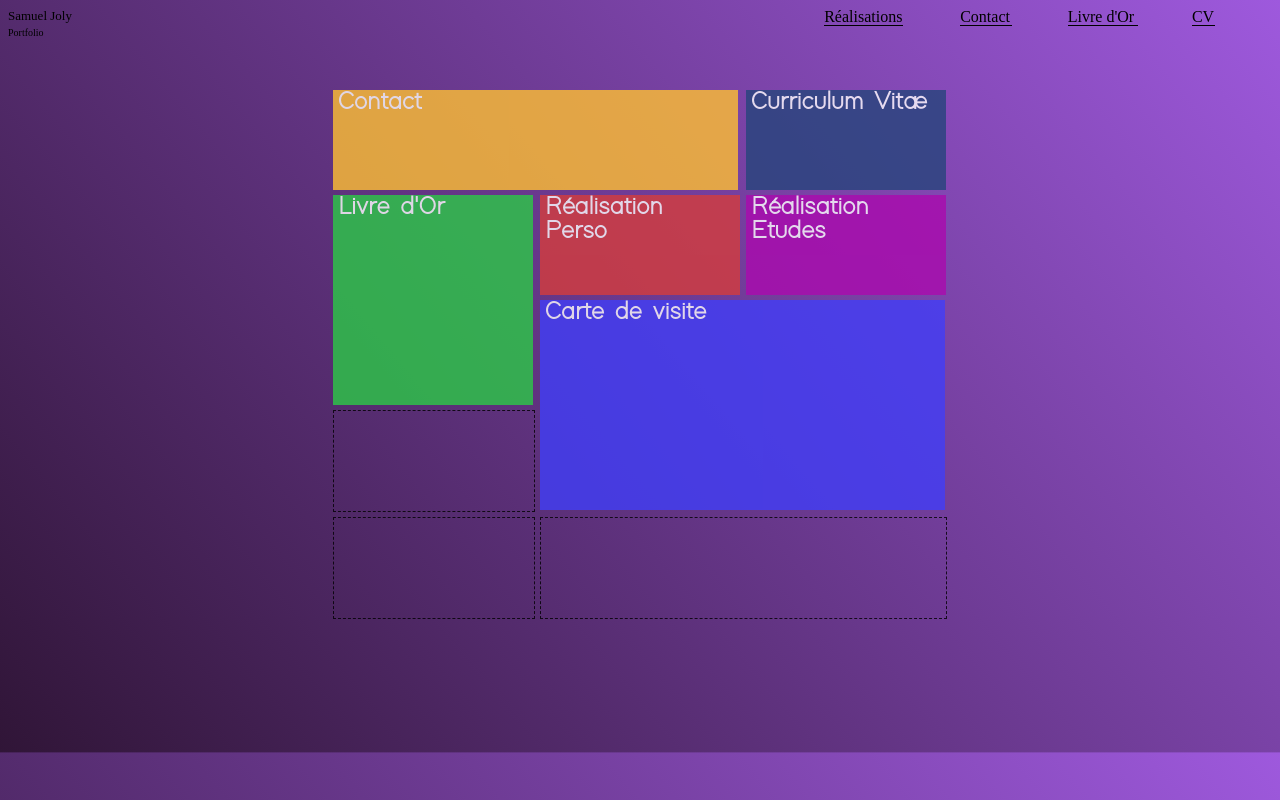
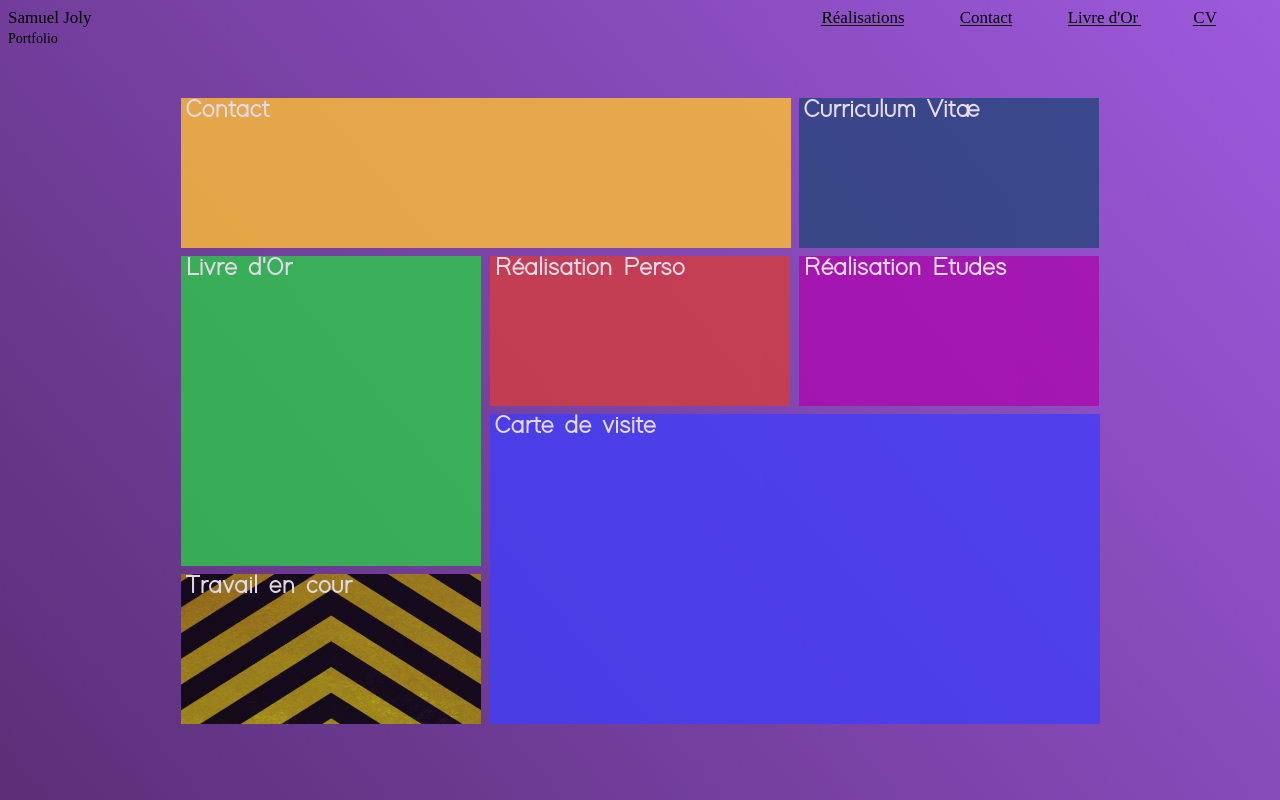
Before and after one commit to samuel-joly/Portfolio-V2, a PHP site: the page made by index.php in a window 1280 px wide. Run offline with PHP 8.4, Linux system fonts and the light colour scheme.

Commit message:
Resizing, trying to responsive, visit-card,Livre-or and contact done

```diff
--- a/index.php
+++ b/index.php
@@ -21,7 +21,7 @@
 		<main>
 			<div id="mainContainer">
 
-				<div class="grid-item two-long first-row" id="contact">
+				<div class="grid-item two-long" id="contact">
 
 					<div class="cover">
 						<div class="title-zone">
@@ -32,20 +32,32 @@
 						<article>
 							<h2>Pour toute demande de contact :</h2>
 							<p class="normal-font">Vous pouvez me contacter par <a href="contact.php">Ici</a> ou par mail sur <a href="mailto:samueljoly0@gmail.com">samueljoly0@gmail.com</a></p>
+							<div id="contact-dispo">
+								<ul id="contact-dispo-left">
+									<li class="normal-font">Réponse ASAP</li>
+									<li class="normal-font">Dispo 24/24-7/7</li>
+								</ul>
+								<ul>
+									<li>Actuellement en recherche d'un projet pro</li>
+									<li>Si vous voulez en parler <a href="contact.php">faites le moi savoir</a></li>
+								</ul>
+							</div>
 						</article>
 					</div>
 
 				</div>
 
-				<div class="grid-item first-row" id="curriculum">
+				<div class="grid-item" id="curriculum">
 
 					<div class="cover">
+						<div class="title-zone">
+							<h1>Curriculum Vitæ</h1>
+							<a href="curriculum.php" class="a-btn">Par ici</a>
+						</div>
 
-						<h1>Curriculum Vitæ</h1>
 						<article id="cv-article">
-							<h2>Mon cursus</h2>
-							<p class="normal-font"> Mes histoires professionnelles et universitaires</p>
-							<a href="curriculum.php" class="a-btn" id="cv-btn">Par ici</a>
+							<h2>Mon cursus personnel et scolaire</h2>
+							<p class="normal-font"></p>
 						</article>
 
 					</div>
@@ -138,24 +155,38 @@
 									<a href="https://www.linkedin.com/in/samuel-joly-170a38156/"><img src="Images/linkedIn.png"/></a>
 									<a href="https://github.com/samuel-joly"><img src="Images/gitHub.png"/></a>
 									<a href="https://steamcommunity.com/profiles/76561198100216375/"><img src="Images/steam.png"/></a>
-									<a href="https://www.facebook.com/samuel.joly.756"><img src="Images/facebook.png" style="transform:scale(1.35);position:relative;bottom:0.5px;"/></a>
+									<a href="Azefortwo#3814"><img src="Images/Discord.png"/></a>
+									<a href="https://laplateforme.io"><img src="Images/plateforme.png"/></a>
+									<a href="contact.php" id="contact-link">
+										<span id="contact-link-case">?</span>
+										<p id="contact-link-text">
+											<img src="Images/contactarrow.png"/>
+											Devenons partenaires
+										</p>
+									</a>
 								</div>
 							</div>
 
 							<div id="infos-bottom">
 								<ul>
-									<li><strong>Je veux :</strong> apprendre.</li>
-									<li><strong>Je sais :</strong> apprendre de nouvelles techs.</li>
-									<li><strong>Je suis :</strong> appliqué et curieux dans mon travail.</li>
+									<li><strong>Je veux :</strong> Dévelloper mes connaissances dans le domaine professionnel.</li>
+									<li><strong>Je sais :</strong> Apprendre de mes expériences et de mes pairs.</li>
+									<li><strong>Je suis :</strong> Curieux et motivé dans mon travail.</li>
+									<li><strong>Je dois :</strong> Me diversifier dans les champs d'application de la progammation</li>
+									<li><strong>Je serais:</strong> Ravis d'apprendre a votre cotés.</li>
 								<ul>
 							</div>
 						</article>
 					</div>
 				</div>
 
-				<div class="grid-item border"></div>
-				<div class="grid-item border"></div>
-				<div class="grid-item two-long border"></div>
+				<div class="grid-item" id="actualite">
+					<div class="cover">
+						<h1>Travail en cour</h1>
+						<article>
+						</article>
+					</div>
+				</div>
 			</div>
 		</main>
 
--- a/style.css
+++ b/style.css
@@ -12,12 +12,13 @@
 
 main
 {
+	height:600px;
 	display:flex;
 	justify-content:center;
 	margin-top:50px;
 }
 
-/*----------------- HEADER------------------*/
+/*-------------------------------------------------------------HEADER-----------------------------------------------------------------*/
 
 header
 {
@@ -28,14 +29,14 @@
 #header-title
 {
 	margin:0px;
-	font-size:13px;
+	font-size:17px;
 	color:black;
 	text-decoration:none;
 }
 
 #header-title span
 {
-	font-size:10px;
+	font-size:14px;
 }
 
 #header-title:hover:not(span)
@@ -56,6 +57,7 @@
 	text-decoration:none;
 	display:block;
 	transition:all 0.3s ease;
+	font-size:17px;
 }
 
 header nav a:hover
@@ -81,15 +83,19 @@
 	top:9px;
 }
 
+header nav a:nth-child(2):before
+{
+	width:52px;
+}
 
 header nav a:nth-child(1):before
 {
-	width:79px;
+	width:83px;
 }
 
  header nav a:nth-child(3):before
  {
-	width:70px;
+	width:73px;
  }
 
  header nav a:nth-child(4):before
@@ -98,35 +104,29 @@
  }
 
 
-/*----------------- GRID ------------------*/
+/*-------------------------------------------------------GRID---------------------------------------------------------------*/
 #mainContainer
 {
 	display:grid;
 	grid-template-columns:auto auto auto;
-	grid-column-gap:5px;
-	grid-row-gap:5px;
+	grid-column-gap:8px;
+	grid-row-gap:8px;
 }
-
-.border
-{
-	border:1px dashed black;
-}
-
 
 .grid-item
 {
 	opacity:0.8;
 
-	height:100px;
-	width:200px;
+	height:150px;
+	width:300px;
 
 	transition:all 0.2s ease;
 	font-family: modern;
 	color:white;
 }
 
-.two-long{	grid-column:span 2;	width:405px;  }
-.two-height{  grid-row:span 2;	height:210px;  }
+.two-long{	grid-column:span 2;	width:610px;  }
+.two-height{  grid-row:span 2;	height:310px;  }
 
 .grid-item:hover
 {
@@ -161,9 +161,15 @@
 	color:black;
 }
 
+.grid-item  article a:visited
+{
+	color:black;
+	text-decoration:black;
+}
+
 .normal-font
 {
-	font-size:15px;
+	font-size:17px;
 }
 
 .grid-item article h2
@@ -177,7 +183,7 @@
 {
 	display:flex;
 	justify-content:space-between;
-	margin-bottom:-18px;
+	margin-bottom:-25px;
 }
 
 .a-btn
@@ -244,6 +250,11 @@
 	background:#413ef8;
 }
 
+#actualite .cover
+{
+	background-image:url("Images/actu1.jpg");
+	background-size:100% 100%;
+}
 
 #contact .cover:hover
 {
@@ -275,7 +286,29 @@
 	background:#413ef800;
 }
 
-/*---------------LIVRE-OR-----------------*/
+ #actualite .cover:hover
+{
+	background-image:url("Images/actu.jpg");
+	background-size:100% 100%;
+}
+
+
+/*---------------------------------------------CONTACT---------------------------------------------------------*/
+
+#contact-dispo
+{
+	display:flex;
+	margin-top:-10px;
+}
+
+#contact-dispo-left
+{
+	height:50px;
+	padding-right:25px;
+	border-right:1px solid;
+	border-image:linear-gradient(to top, transparent, black, transparent)  1 100%;
+}
+/*---------------------------------------------LIVRE-OR---------------------------------------------------------*/
 
 #livre-or h2
 {
@@ -362,18 +396,17 @@
 #infos-img
 {
 	display:flex;
-	width:55%;
 }
 
-#infos-img ul
+#infos-bottom li
 {
-	margin-top:5px;
+	font-size:17px;
 }
 
 #infos-img ul li
 {
 	margin-left:-10px;
-	font-size:13px;
+	font-size:18px;
 }
 
 #infos-img ul li span
@@ -393,3 +426,269 @@
 	border-radius:0%;
 	margin:3px;
 }
+
+#contact-link
+{
+	display:flex;
+	text-decoration:none;
+	width:90px;
+	position:relative;
+	left:47px;
+	bottom:37px;
+	cursor:default;
+}
+
+#contact-link-text
+{
+	margin-top:5px;
+	margin-bottom:-30px;
+	width:60px;
+	font-size:14px;
+	color:#000000;
+	display:flex;
+	flex-direction:column
+}
+
+#contact-link-case
+{
+	width:30px;
+	height:30px;
+	border:0.7px dashed #000000;
+	border-radius:5px;
+	text-align:center;
+	font-size:28px;
+	cursor:pointer;
+	color:black;
+	transition:all 0.2s ease;
+}
+
+#contact-link-case:hover
+{
+	border-color:#e5a74b;
+	color:#e5a74b;
+}
+
+/*------------------------------------------------CONTACT------------------------------------------------*/
+
+#contactMain
+{
+	flex-direction:column;
+	width:40%;
+	margin:auto;
+}
+
+#contact-form
+{
+	height:500px;
+	padding:3px;
+	display:flex;
+	flex-direction:column;
+	justify-content:space-between;
+}
+
+.inputZone,#name-zone
+{
+	margin:10px;
+}
+
+.inputZone label
+{
+	display:flex;
+	flex-direction:row;
+
+	float:right;
+	font-size:23px;
+	color:rgba(250,250,250,0.7);
+
+	transform:translate(0px, -35px);
+
+	transition:transform 0.5s ease;
+}
+
+.absol-input
+{
+	width:600px;
+	max-width:600px;
+	max-height:500px;
+
+	background:rgba(0,0,0,0.7);
+
+	border-radius:20px;
+	border:0px;
+	outline-width:0px;
+
+	transition:background 0.5s ease;
+
+	font-size:23px;
+	color:rgba(250,250,250,0.7);
+}
+
+.absol-input:not(textarea)
+{
+	border-radius:20px;
+	height:40px;
+}
+
+.absol-input:focus:not(textarea)
+{
+	background:rgba(0,0,0,0.5);
+}
+
+.absol-input:focus:not(textarea)~label
+{
+	transform:translate(0px, -70px);
+}
+
+textarea:focus~label
+{
+	transform:translate(0px, -5px);
+}
+
+.inputZone input[type="submit"], .inputZone input[type="reset"]
+{
+	background-color:rgba(50,50,50,0.5);
+
+	padding: 20px 15px;
+	border:0px;
+	outline:1px;
+	border-radius: 60px;
+
+	font-size: 17px;
+	width:150px;
+
+	cursor:pointer;
+
+	transition:all 0.2s ease;
+}
+
+
+.inputZone input[type="submit"]:hover, .inputZone input[type="reset"]:hover
+{
+	background-color:rgba(100,100,100,0.9);
+	color:white;
+}
+
+.controls
+{
+	display:flex;
+	justify-content:space-between;
+	margin-top:-10px;
+	width:600px;
+}
+
+#name-zone
+{
+	display:flex;
+	justify-content:space-around;
+	width:600px;
+	margin-bottom:-20px;
+}
+
+.name
+{
+	width:290px;
+	height:40px;
+
+	background:rgba(0,0,0,0.7);
+
+	border-radius:20px;
+	border:0px;
+	outline-width:0px;
+
+	transition:background 0.5s ease;
+
+	font-size:23px;
+	color:rgba(250,250,250,0.7);
+}
+
+.name:focus
+{
+	background:rgba(0,0,0,0.5);
+}
+
+#name-input
+{
+	transform:translate(-60px,-37px);
+}
+
+.name~label
+{
+	transform:translate(-60px, -37px);
+}
+
+.name:focus~label
+{
+	transform:translate(-10px, -67px);
+}
+
+.name:focus~#name-input
+{
+	transform:translate(-15px,-67px);
+}
+
+#mail
+{
+	margin-bottom:-5px;
+}
+
+textarea:focus
+{
+	background:rgba(0,0,0,0.5);
+}
+
+
+
+
+
+
+
+
+
+
+
+
+
+
+
+
+
+
+
+
+
+
+
+
+
+
+
+
+
+
+
+
+
+
+/*---------------------------------------MEDIA------------------------------------ */
+
+@media only screen and (max-width:900px){
+	body {
+		background-size:100% 155%;
+	}
+
+	#real-etude {
+		grid-row:6;
+		margin-bottom:20px;
+	}
+
+	#mainContainer {
+		grid-template-columns:auto auto ;
+	}
+
+
+}
+@media only screen and (min-height:500px){
+		body {
+		background-size:100% 320%;
+	}
+}
```
Also changed, not shown: other parts of index.php (+17 -12 lines), other parts of style.css (+14 -13 lines), Images/actu.jpg (added), Images/actu1.jpg (added), Images/contactarrow.png (added), Images/discord.png (added), Images/moi.png, Images/plateforme.png (added).
